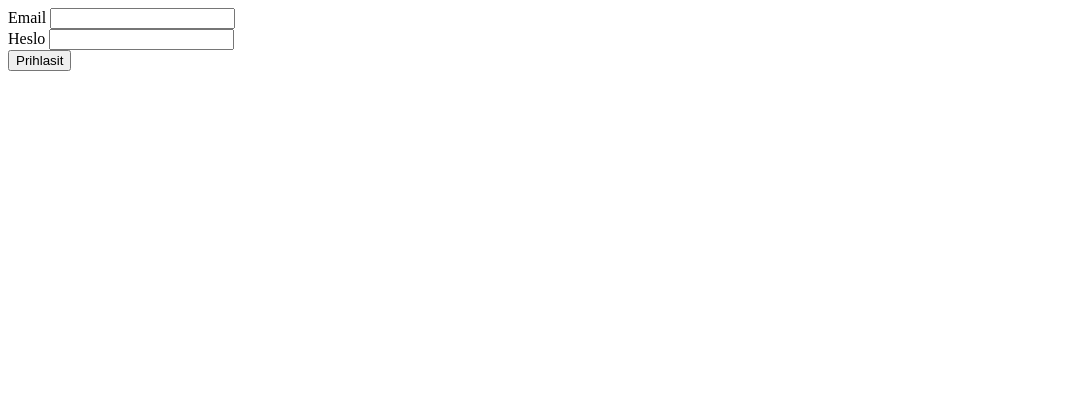
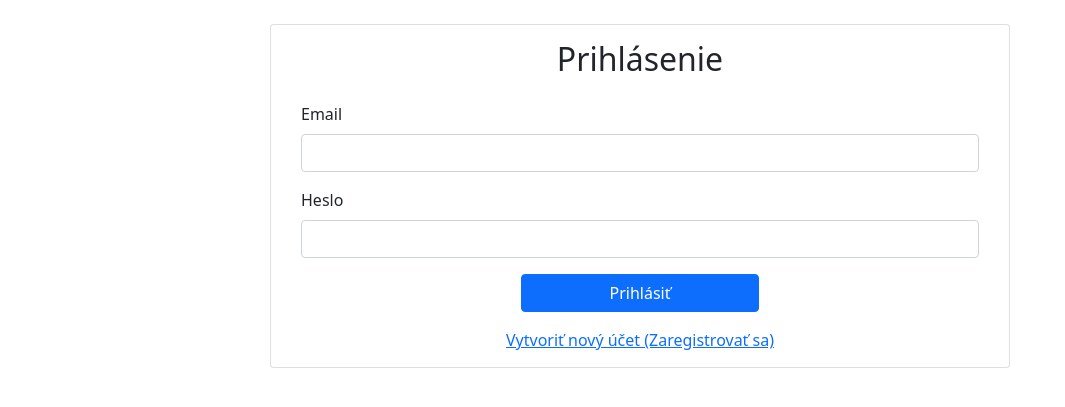
Before and after one commit to xmlynek/php-mysql-demo, a PHP site: page /phpuvod/login.php in a window 1280 px wide. Shown: the top 407 px of the page, without its empty margins (0-1065 px from the left). Run offline with PHP 8.4, Linux system fonts and the light colour scheme.

Commit message:
added styles

```diff
--- a/login.php
+++ b/login.php
@@ -6,17 +6,19 @@ ini_set('display_errors', 1);
 ini_set('display_startup_errors', 1);
 error_reporting(E_ALL);
 
-if(isset($_POST['email']) && isset($_POST['password'])) {
+$error = null;;
+
+if (isset($_POST['email']) && isset($_POST['password'])) {
     $email = htmlspecialchars($_POST['email']);
     $password = htmlspecialchars($_POST['password']);
 
     $user = getUserByEmail($email);
-    if($user && password_verify($password, $user['password'])) {
+    if ($user && password_verify($password, $user['password'])) {
         session_start();
         $_SESSION['user'] = $user;
         header('Location: homepage.php');
     } else {
-        echo "Invalid email or password";
+        $error = true;
     }
 }
 
@@ -24,26 +26,43 @@ if(isset($_POST['email']) && isset($_POST['password'])) {
 
 <!DOCTYPE html>
 <html lang="en">
+
 <head>
     <meta charset="UTF-8">
     <meta http-equiv="X-UA-Compatible" content="IE=edge">
     <meta name="viewport" content="width=device-width, initial-scale=1.0">
     <title>Login</title>
+    <link href="https://cdn.jsdelivr.net/npm/bootstrap@5.1.3/dist/css/bootstrap.min.css" rel="stylesheet" integrity="sha384-1BmE4kWBq78iYhFldvKuhfTAU6auU8tT94WrHftjDbrCEXSU1oBoqyl2QvZ6jIW3" crossorigin="anonymous">
+    <link href="styles.css" rel="stylesheet">
 </head>
+
 <body>
+    <section class="mt-4 card lg">
+        <h2>Prihlásenie</h2>
+        <form action="login.php" method="POST">
+        <?php
+            if ($error) {
+                echo "<div class='mt-1 text-center text-error'>
+                <p class='error'>Nesprávny email alebo heslo!</p>
+                </div>";
+            }
+            ?>
+            <div class="mb-3">
+                <label for="email" class="form-label">Email</label>
+                <input type="email" id="email" name="email" class="form-control" required>
+            </div>
+            <div class="mb-3">
+                <label for="password" class="form-label">Heslo</label>
+                <input type="password" id="password" name="password" class="form-control" required>
+            </div>
+            <div class="btn-center">
+                <button type="submit" class="btn btn-primary btn-size">Prihlásiť</button>
+            </div>
+        </form>
+        <div class="mt-3 text-center">
+            <a href="register.php">Vytvoriť nový účet (Zaregistrovať sa)</a>
+        </div>
+    </section>
+</body>
 
-<form action="login.php" method="POST">
-        <div>
-            <label for="email">Email</label>
-            <input type="email" id="email" name="email" required>
-        </div>
-        <div>
-            <label for="password">Heslo</label>
-            <input type="password" id="password" name="password">
-        </div>
-        <div>
-            <button type="submit">Prihlasit</button>
-        </div>
-    </form>
-</body>
 </html>
--- /dev/null
+++ b/styles.css
@@ -0,0 +1,26 @@
+.lg {
+    max-width: 740px;
+    margin: 0 auto;
+    padding: 15px 30px 15px 30px;
+}
+.xlg {
+    max-width: 1280px;
+    margin: 0 auto;
+    padding: 15px 30px 15px 30px;
+}
+.btn-center {
+    width: 100%;
+    text-align: center;
+}
+.btn-size {
+    min-width: 35%;
+}
+
+.error {
+    color:red;
+}
+
+h2 {
+    text-align: center;
+    margin-bottom: 1.5rem;
+}
```
Also changed, not shown: data/index.php (+25 -8 lines), index.php (+10 -18 lines), register.php (+30 -18 lines).
